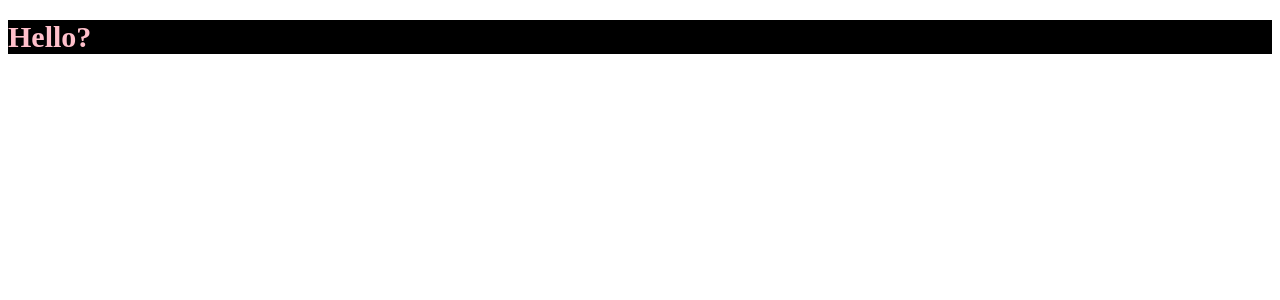
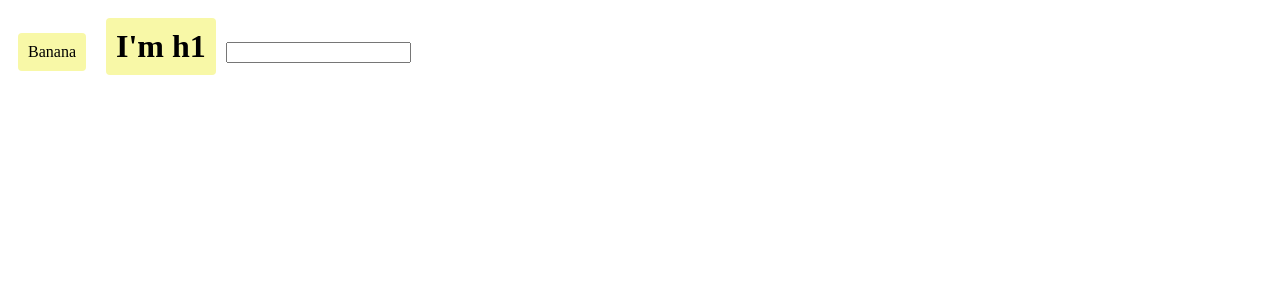
Before and after one commit to Akuby/TIL, a Vue app in the folder vue3-test/: page / in a window 1280 px wide. Shown: the top 300 px of the page. Built offline with nearby package versions, Linux system fonts and the light colour scheme; the HTML template or start-up script is replaced by a standard one.

Commit message:
component-how to use emit

```diff
--- a/vue3-test/src/App.vue
+++ b/vue3-test/src/App.vue
@@ -1,33 +1,28 @@
 <template>
-  <h1
-  :style="[myStyle, backgroundStyle]"
-  @click="changeStyle">
-  Hello?
-  </h1>
+  <MyBtn
+  @akuby="log"
+  @change-msg="logMsg"
+  >Banana</MyBtn>
+
 </template>
 
 <script>
-export default {
-  data(){
-    return {
-      myStyle : {
-        color : 'pink',
-        'font-size' : '30px'
+  import MyBtn from '~/components/MyBtn'
+  export default {
+    components : {
+      MyBtn
+    },
+    methods:{
+      log(){
+        console.log('Click!!')
       },
-      backgroundStyle : {
-        'background-color' : 'black'
+      logMsg(msg){
+        console.log(msg)
       }
     }
-  },
-  methods:{
-    changeStyle() {
-      this.myStyle['color'] = 'red',
-      this.backgroundStyle['background-color'] = 'orange'
-    }
   }
-}
 </script>
 
-<style>
+<style lang="scss" scoped>
 
-</style>
+</style>>
--- a/vue3-test/src/components/MyBtn.vue
+++ b/vue3-test/src/components/MyBtn.vue
@@ -1,36 +1,36 @@
 <template>
-  <div
-  :style="{ 'background-color' : color}"
-  :class="{ large }"
-  class="btn">
-  <slot></slot></div>
+<div class="btn"
+><slot></slot></div>
+<h1 @click="$emit('akuby')" class="btn">I'm h1</h1>
+<input type="text" v-model="msg">
 </template>
 
 <script>
 export default {
-  props:{
-    color: {
-      type:String,
-      default:'gray'
-    },
-    large : {
-      type: Boolean,
-      default : false
+  emits : [
+    'akuby',
+    'changeMsg'
+  ],
+  data(){
+    return{
+      msg:''
+    }
+  },
+  watch:{
+    msg() {
+      this.$emit('changeMsg', this.msg)
     }
   }
 }
 </script>
 
 <style scoped lang="scss">
-  .btn{
-    margin: 4px;
-    padding: 12px 24px;
-    border-radius: 4px;
-    display: inline-block;
-    cursor: pointer;
-    &.large{
-      font-size: 30px;
-      padding : 15px 27px
-    }
-  }
+.btn{
+  display: inline-block;
+  background-color: rgb(248, 248, 167);
+  margin: 10px;
+  padding: 10px;
+  border-radius: 4px;
+  cursor: pointer;
+}
 </style>
```
